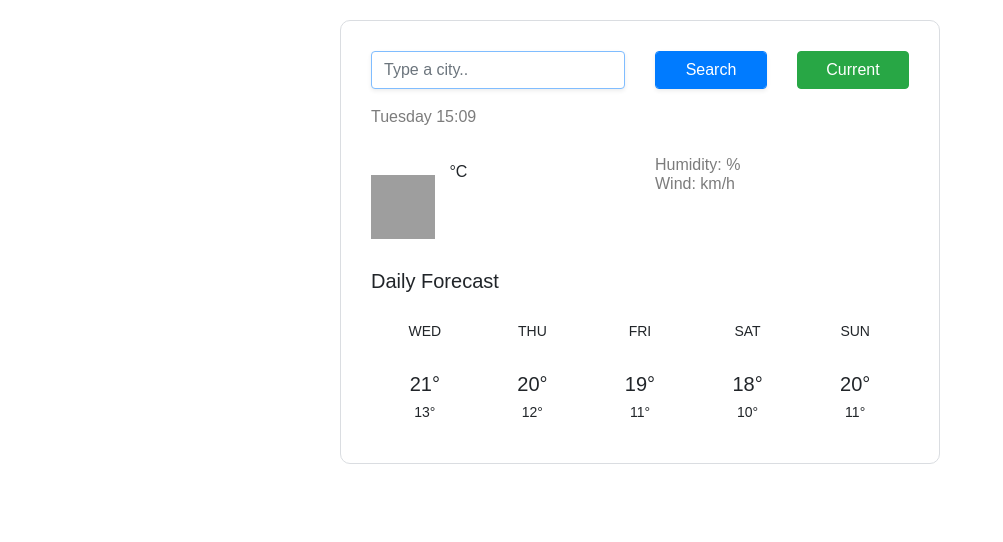
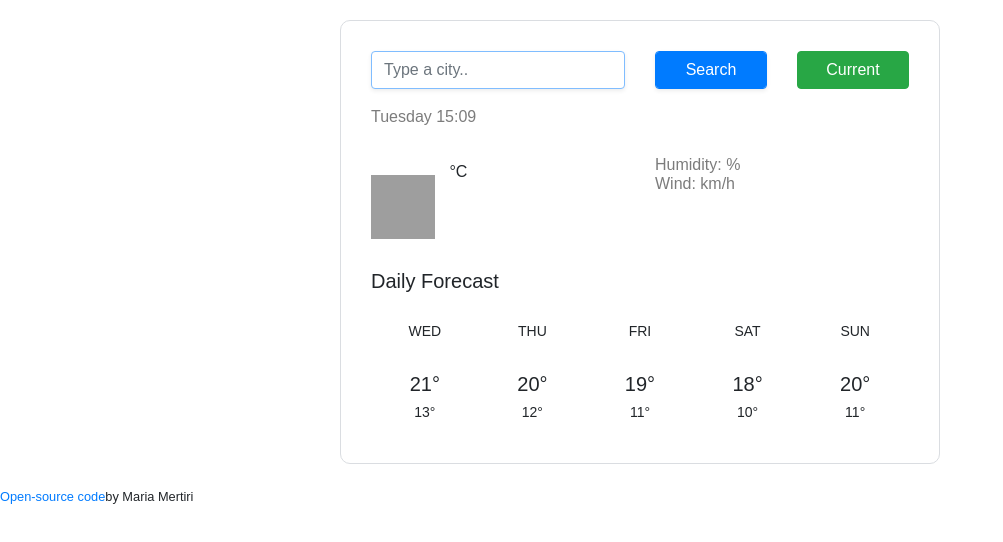
Before and after one commit to mariamer-hub/weatherapp, a website: page index.html in a window 1280 px wide. Shown: the whole page, without its empty margins (0-1003 px from the left). Drawn offline with nearby package versions, Linux system fonts and the light colour scheme; files that its build step writes are made by us from their sources; no server answers; grey boxes are pictures that could not be loaded.

Commit message:
Update index.html

```diff
--- a/index.html
+++ b/index.html
@@ -143,6 +143,7 @@
         </div>
     </div>
     </div>
+    <small> <a href="https://github.com/mariamer-hub/weatherapp" target="_blank">Open-source code</a>by Maria Mertiri</small>
     <script
       src="https://cdn.jsdelivr.net/npm/bootstrap@5.2.2/dist/js/bootstrap.bundle.min.js"
       integrity="sha384-OERcA2EqjJCMA+/3y+gxIOqMEjwtxJY7qPCqsdltbNJuaOe923+mo//f6V8Qbsw3"
```
